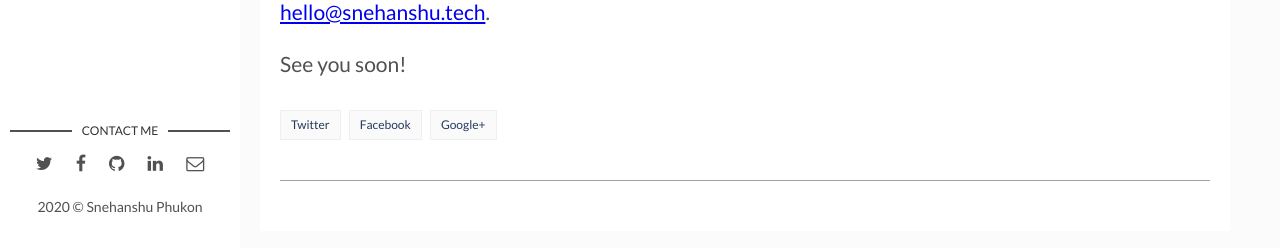
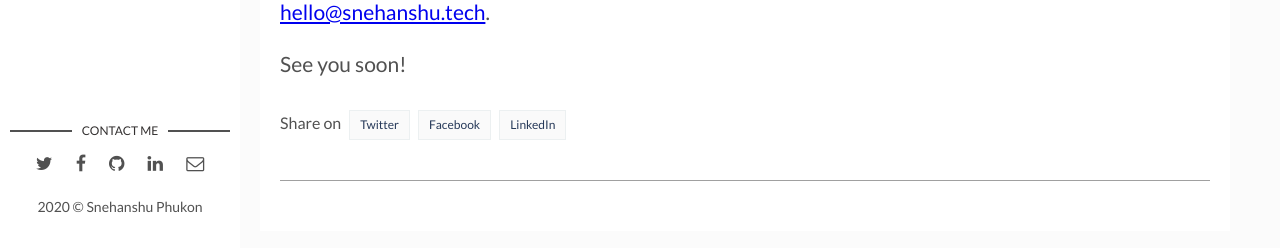
Before and after one commit to pSnehanshu/snehanshu-blog, a Jekyll site: the page built from _posts/2020-02-19-welcome-to-my-blog.md, in a window 1280 px wide and 900 px high, scrolled down 563 px. Shown: the part 649-897 px from the top of the window. Built offline with Jekyll 4.4.1, drawn with Linux system fonts in a browser that asks for light colours; comment, search, counter and statistics services are not loaded.

Commit message:
added linkedin share button

```diff
--- a/_layouts/post.html
+++ b/_layouts/post.html
@@ -24,9 +24,10 @@ layout: main
       </div>
       <div class="page-footer">
         <div class="page-share">
+          <span>Share on</span>
           <a href="https://twitter.com/intent/tweet?text={{ page.title }}&url={{ site.url }}{{ page.url }}" title="Share on Twitter" rel="nofollow" target="_blank">Twitter</a>
           <a href="https://facebook.com/sharer.php?u={{ site.url }}{{ page.url }}" title="Share on Facebook" rel="nofollow" target="_blank">Facebook</a>
-          <a href="https://plus.google.com/share?url={{ site.url }}{{ page.url }}" title="Share on Google+" rel="nofollow" target="_blank">Google+</a>
+          <a href="https://www.linkedin.com/sharing/share-offsite/?url={{ site.url }}{{ page.url }}&summary={{ page.title }}" title="Share on LinkedIn" rel="nofollow" target="_blank">LinkedIn</a>
         </div>
         <div class="page-tag">
           {% for tag in page.tags %}
```
